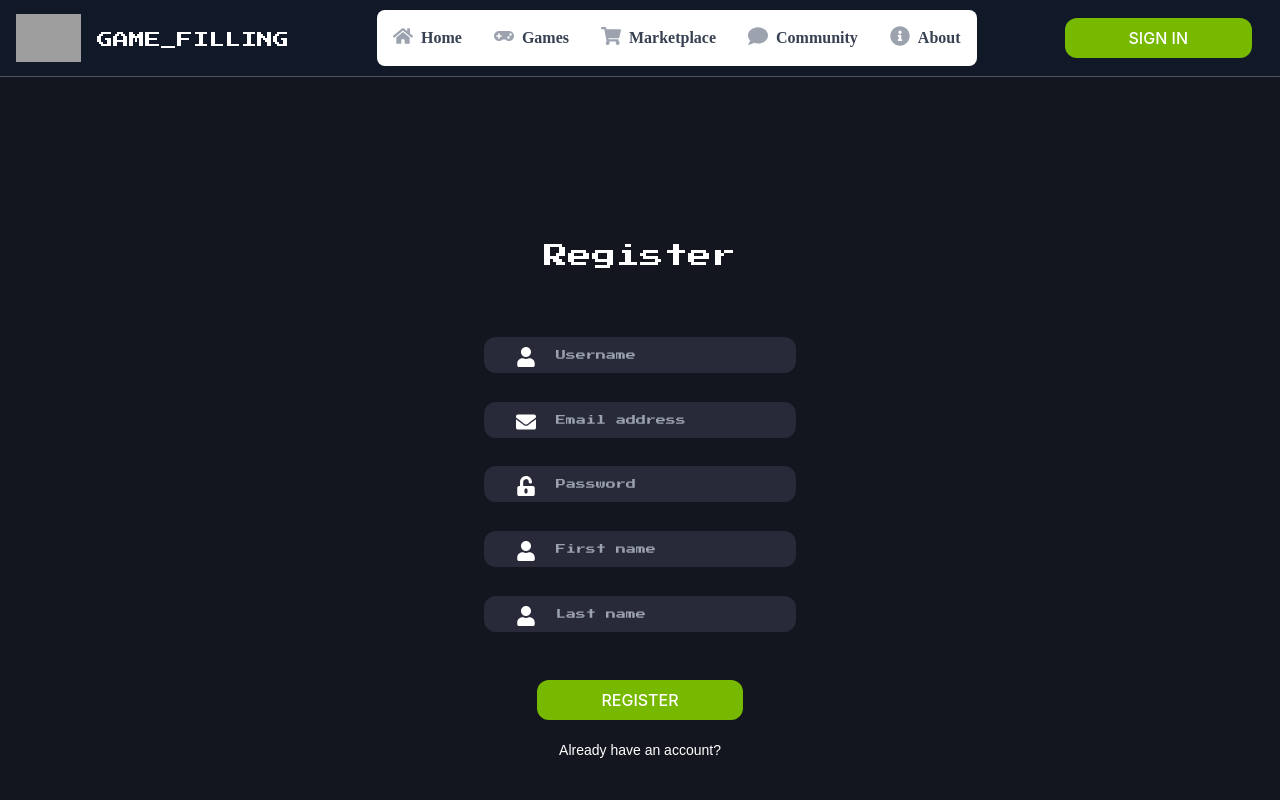
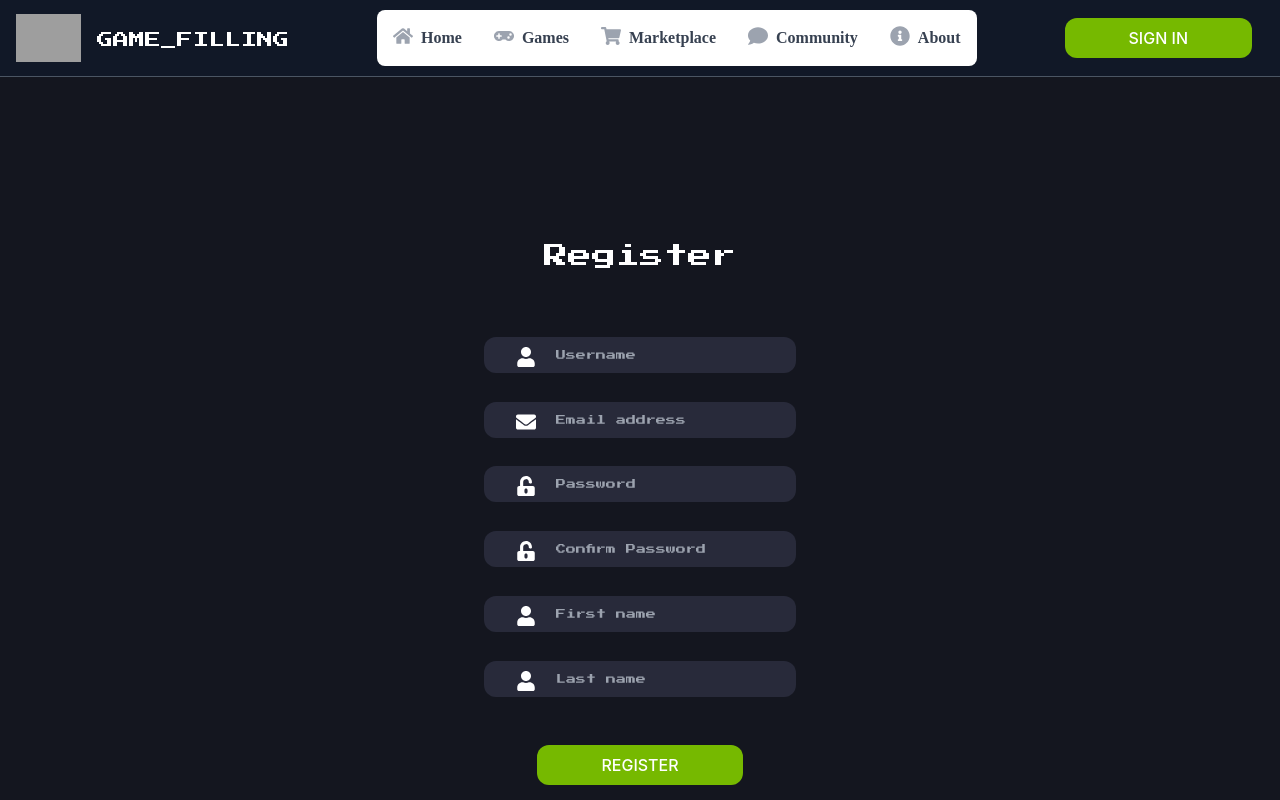
Before and after one commit to FaisWarZo/intern-project, a Next.js app: page /register in a window 1280 px wide. Shown: the top 800 px of the page. Built offline with nearby package versions, Linux system fonts and the light colour scheme; grey boxes are pictures that could not be loaded; a web font is replaced by a local one.

Commit message:
fix: register

```diff
--- a/pages/inventory/index.tsx
+++ b/pages/inventory/index.tsx
@@ -1,3 +1,4 @@
+/* eslint-disable no-console */
 /* eslint-disable jsx-a11y/label-has-associated-control */
 /* eslint-disable react/button-has-type */
 import Footer from "@components/Footer"
@@ -42,7 +43,7 @@ const Inventory = () => {
       if (status && data) {
         setState(data)
       } else {
-        router.push("/")
+        console.log(data)
       }
     }
     if (dataDetailUser) {
--- a/pages/register.tsx
+++ b/pages/register.tsx
@@ -14,13 +14,13 @@ const Register = () => {
   const {
     register,
     handleSubmit,
-    formState: { errors }
+    formState: { errors },
+    watch
   } = useForm()
-
-  console.log("errors", errors)
+  const password = watch("password")
+  const confirmPassword = watch("confirmPassword")
 
   const onSubmit = async (data) => {
-    console.log(data)
     const { status, data: regisData, message } = await registerUser(data)
     if (status && regisData) {
       toast.success(message)
@@ -132,6 +132,33 @@ const Register = () => {
 
             <div className="btn-input">
               <div className="flex justify-between">
+                <FaUnlockAlt
+                  size={20}
+                  className="mt-2.5"
+                />
+                <input
+                  {...register("confirmPassword", {
+                    required: "Confirm Password is required",
+                    validate: (value) =>
+                      value === password || "Passwords do not match"
+                  })}
+                  name="confirmPassword"
+                  type="password"
+                  placeholder="Confirm Password"
+                  className="ml-5 bg-colorinput-black"
+                />
+              </div>
+            </div>
+            <ErrorMessage
+              errors={errors}
+              name="confirmPassword"
+              render={({ message }) => (
+                <div className="mt-2 text-red-500">{message}</div>
+              )}
+            />
+
+            <div className="btn-input">
+              <div className="flex justify-between">
                 <FaUser
                   size={20}
                   className="mt-2.5"
```
